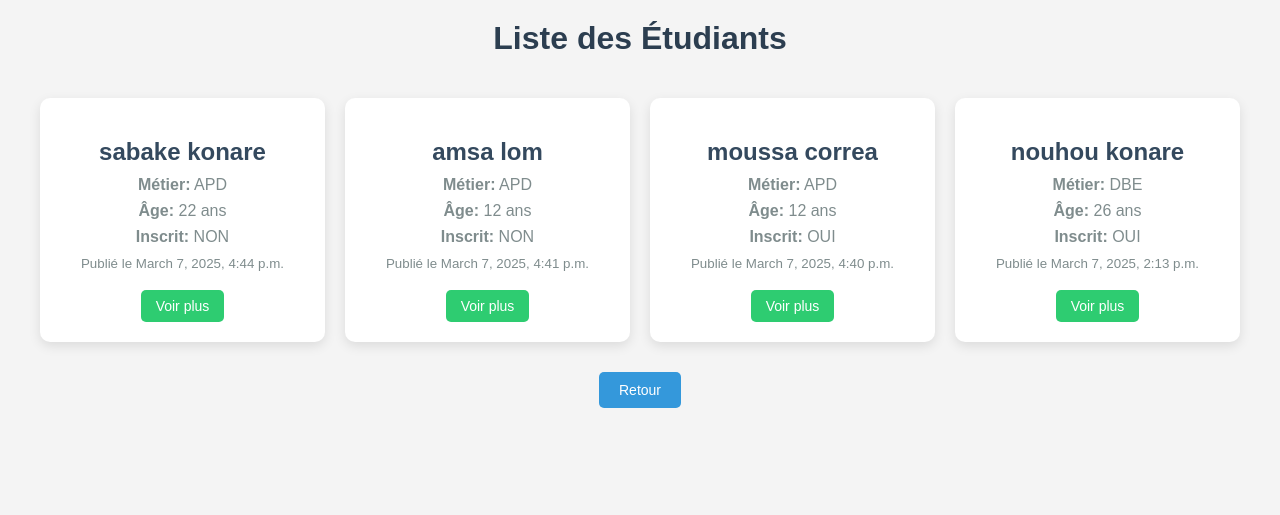
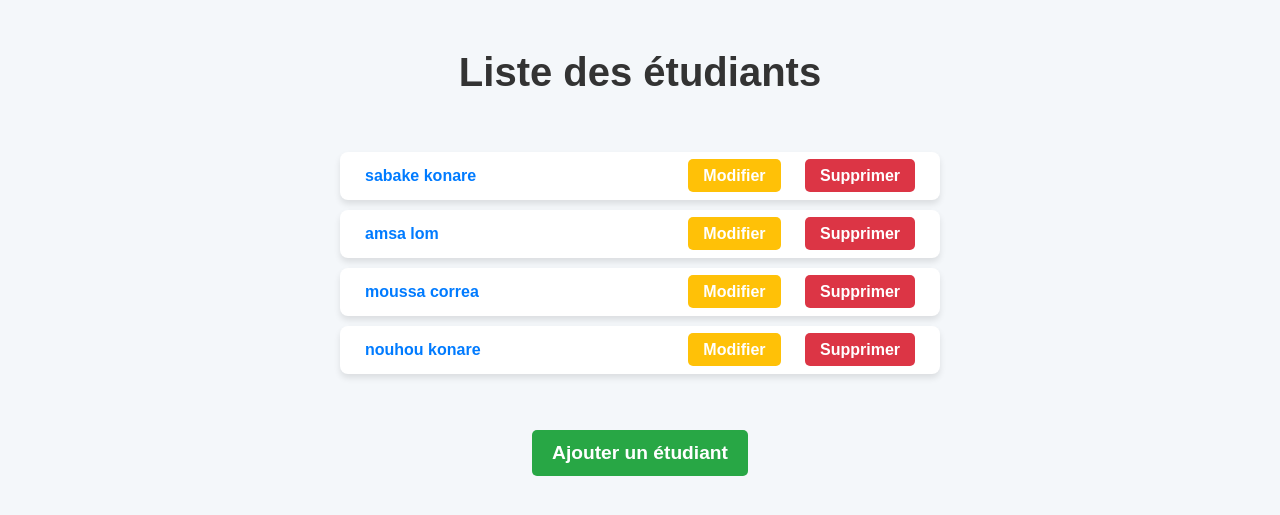
Before and after one commit to konaresabake/kona, a Django app: page /etud/ in a window 1280 px wide. Shown: the top 515 px of the page. Run offline with Django 5.2, Linux system fonts and the light colour scheme; data comes from the database, SQL or seed files in the repository; both versions use the stored data as it was after the commit.

Commit message:
Votre message de commit ici

```diff
--- a/Gestion_etudiant/etudiant/templates/etudiant/etudiants.html
+++ b/Gestion_etudiant/etudiant/templates/etudiant/etudiants.html
@@ -2,13 +2,12 @@
 <html lang="fr">
 <head>
     <meta charset="UTF-8">
-    <meta name="viewport" content="width=device-width, initial-scale=1.0">
     <title>Liste des étudiants</title>
     <style>
-        /* Styles de base */
+        /* Style général de la page */
         body {
-            font-family: 'Arial', sans-serif;
-            background-color: #f4f4f4;
+            font-family: Arial, sans-serif;
+            background-color: #f4f7fa;
             margin: 0;
             padding: 0;
             display: flex;
@@ -16,118 +15,106 @@
             align-items: center;
         }
 
-        /* Titre principal */
+        /* Titre de la page */
         h1 {
-            text-align: center;
-            color: #2c3e50;
+            color: #333;
+            margin-top: 50px;
+            font-size: 2.5em;
+        }
+
+        /* Liste des étudiants */
+        ul {
+            list-style-type: none;
+            padding: 0;
+            width: 80%;
+            max-width: 600px;
             margin-top: 20px;
         }
 
-        /* Container de la liste d'étudiants */
-        .container {
-            display: grid;
-            grid-template-columns: repeat(auto-fill, minmax(280px, 1fr));
-            gap: 20px;
-            padding: 20px;
-            width: 100%;
-            max-width: 1200px;
+        li {
+            background-color: #fff;
+            margin: 10px 0;
+            padding: 15px;
+            border-radius: 8px;
+            box-shadow: 0 4px 6px rgba(0, 0, 0, 0.1);
+            display: flex;
+            justify-content: space-between;
+            align-items: center;
+            transition: all 0.3s ease;
         }
 
-        /* Style de la carte */
-        .card {
-            background-color: white;
-            border-radius: 10px;
-            box-shadow: 0 4px 12px rgba(0, 0, 0, 0.1);
-            overflow: hidden;
-            padding: 20px;
-            text-align: center;
-            transition: transform 0.3s ease-in-out;
+        li:hover {
+            background-color: #f1f1f1;
+            transform: translateY(-2px);
         }
 
-        .card:hover {
-            transform: translateY(-10px);
+        /* Liens de chaque étudiant */
+        a {
+            color: #007BFF;
+            text-decoration: none;
+            margin: 0 10px;
+            font-weight: bold;
+            transition: color 0.3s ease;
         }
 
-        /* Image de la carte (si nécessaire) */
-        .card img {
-            width: 100%;
-            height: auto;
-            border-radius: 8px;
+        a:hover {
+            color: #0056b3;
         }
 
-        /* Titre de la carte */
-        .card h2 {
-            font-size: 1.5rem;
-            color: #34495e;
-            margin-bottom: 10px;
+        /* Bouton Ajouter un étudiant */
+        .ajouter-btn {
+            background-color: #28a745;
+            color: white;
+            padding: 12px 20px;
+            border-radius: 5px;
+            text-decoration: none;
+            font-size: 1.2em;
+            margin-top: 30px;
+            transition: background-color 0.3s ease;
         }
 
-        /* Détails de l'étudiant */
-        .card p {
-            font-size: 1rem;
-            color: #7f8c8d;
-            margin: 8px 0;
+        .ajouter-btn:hover {
+            background-color: #218838;
         }
 
-        /* Bouton de retour */
-        .back-button {
-            display: inline-block;
-            padding: 10px 20px;
-            background-color: #3498db;
+        /* Style pour les liens "Modifier" et "Supprimer" */
+        .modifier-btn, .supprimer-btn {
+            background-color: #ffc107;
             color: white;
-            text-decoration: none;
+            padding: 8px 15px;
             border-radius: 5px;
-            margin-top: 10px;
-            font-size: 14px;
+            font-size: 1em;
+            transition: background-color 0.3s ease;
         }
 
-        .back-button:hover {
-            background-color: #2980b9;
+        .modifier-btn:hover {
+            background-color: #e0a800;
         }
 
-        /* Plus de détails */
-        .details-button {
-            display: inline-block;
-            padding: 8px 15px;
-            background-color: #2ecc71;
-            color: white;
-            text-decoration: none;
-            border-radius: 5px;
-            font-size: 14px;
-            margin-top: 10px;
+        .supprimer-btn {
+            background-color: #dc3545;
         }
 
-        .details-button:hover {
-            background-color: #27ae60;
+        .supprimer-btn:hover {
+            background-color: #c82333;
         }
-
     </style>
 </head>
 <body>
-
-    <h1>Liste des Étudiants</h1>
-
-    <div class="container">
+    <h1>Liste des étudiants</h1>
+    <ul>
         {% for etudiant in etudiants %}
-        <div class="card">
-            <h2>{{ etudiant.prenom }} {{ etudiant.nom }}</h2>
-            <p><strong>Métier:</strong> {{ etudiant.metiers }}</p>
-            <p><strong>Âge:</strong> {{ etudiant.age }} ans</p>
-
-            {% if etudiant.est_inscrit %}
-                <p><strong>Inscrit:</strong> OUI</p>
-            {% else %}
-                <p><strong>Inscrit:</strong> NON</p>
-            {% endif %}
-
-            <p><small>Publié le {{ etudiant.created_at }}</small></p>
-
-            <a href="{% url 'details_etudiant' id=etudiant.id %}" class="details-button">Voir plus</a>
-        </div>
+        <li>
+            <div>
+                <a href="{% url 'details_etudiant' id=etudiant.id %}">{{ etudiant.prenom }} {{ etudiant.nom }}</a>
+            </div>
+            <div>
+                <a href="{% url 'modifier_etudiant' id=etudiant.id %}" class="modifier-btn">Modifier</a>
+                <a href="{% url 'supprimer_etudiant' id=etudiant.id %}" class="supprimer-btn">Supprimer</a>
+            </div>
+        </li>
         {% endfor %}
-    </div>
-
-    <a href="{% url 'ajouter_etudiant' %}" class="back-button">Retour</a>
-
+    </ul>
+    <a href="{% url 'ajouter_etudiant' %}" class="ajouter-btn">Ajouter un étudiant</a>
 </body>
 </html>
--- a/Gestion_etudiant/etudiant/urls.py
+++ b/Gestion_etudiant/etudiant/urls.py
@@ -1,10 +1,9 @@
-from .views import etudiants
 from django.urls import path
 from .views import *
 
 
 urlpatterns = [
-    path('etud/', etudiants , name='etudiants'),
+    path('etud/', liste_etudiants , name='liste_etudiants'),
 
     path('index/', index , name='index'),
 
--- a/Gestion_etudiant/etudiant/views.py
+++ b/Gestion_etudiant/etudiant/views.py
@@ -5,7 +5,7 @@ from .models import Etudiant
 from .forms import EtudiantForm
 
 
-def etudiants(request):
+def liste_etudiants(request):
 
     etudiants = Etudiant.objects.all().order_by('-created_at')
 
@@ -13,12 +13,9 @@ def etudiants(request):
 
 # Create your views here.
 
-def details_etudiant(request,id):
-    etudiants = get_object_or_404(Etudiant,id = id)
-    print(etudiants)
-
-    return render(request, 'etudiant/etudiants_detail.html', {'details_etudiant': details_etudiant})
-
+def details_etudiant(request, id):
+    etudiant = Etudiant.objects.get(id=id)
+    return render(request, 'etudiant/etudiants_detail.html', {'etudiant': etudiant})
 
 
 def index(request):
@@ -32,7 +29,7 @@ def ajouter_etudiant(request):
         form = EtudiantForm(request.POST)
         if form.is_valid():
             form.save()
-            return redirect('etudiants')
+            return redirect('liste_etudiants')
     else:
         form = EtudiantForm()
 
@@ -45,14 +42,14 @@ def modifier_etudiant(request, id):
         form = EtudiantForm(request.POST, instance=etudiant)
         if form.is_valid():
             form.save()
-            return redirect('etudiants')  # Rediriger vers la liste des étudiants
+            return redirect('liste_etudiants')  # Rediriger vers la liste des étudiants
     else:
         form = EtudiantForm(instance=etudiant)
-    return render(request, 'etudiants/modifier_etudiant.html', {'form': form})
+    return render(request, 'etudiant/modifier_etudiant.html', {'form': form})
 
 
 
 def supprimer_etudiant(request, id):
     etudiant = get_object_or_404(Etudiant, id=id)
     etudiant.delete()
-    return redirect('etudiants')  # Rediriger vers la liste des étudiants
+    return redirect('liste_etudiants')  # Rediriger vers la liste des étudiants
```
Also changed, not shown: Gestion_etudiant/etudiant/templates/etudiant/ajouter_etudiant.html (+51 -97 lines), Gestion_etudiant/etudiant/templates/etudiant/etudiants_detail.html (+48 -73 lines), Gestion_etudiant/etudiant/templates/etudiant/index.html (+29 -11 lines), Gestion_etudiant/etudiant/templates/etudiant/modifier_etudiant.html (+78 -1 lines), Gestion_etudiant/db.sqlite3.
